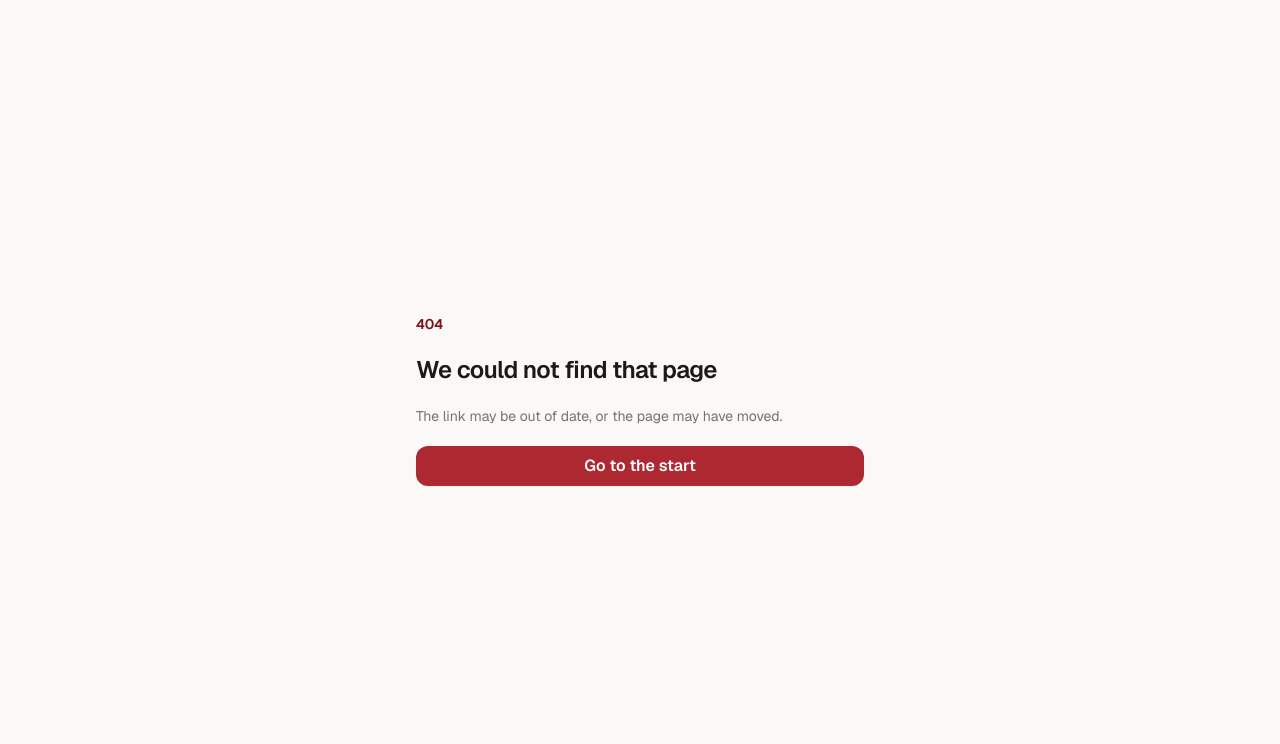
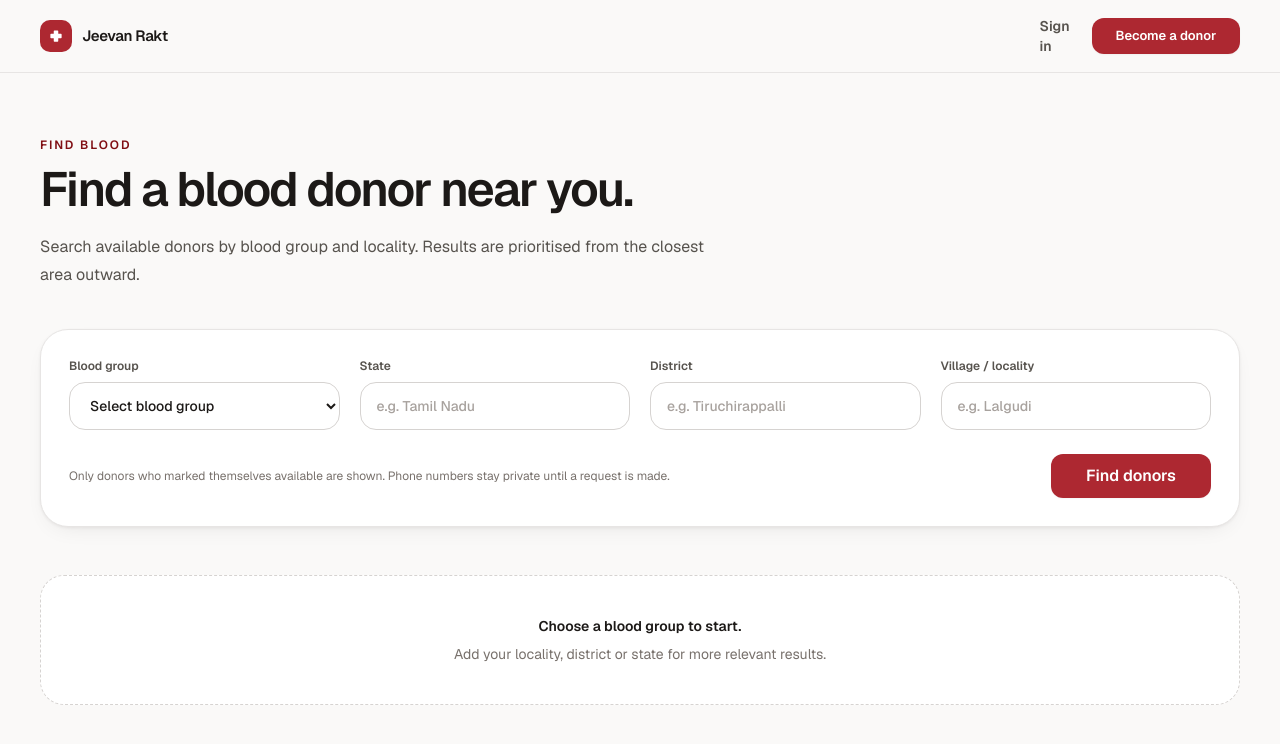
Before and after one commit to johnson-tony/blood_donation, a Next.js app: page /find-blood in a window 1280 px wide. Before the commit this address had no page. Shown: the top 744 px of the page. Built offline with nearby package versions, Linux system fonts and the light colour scheme.

Commit message:
feat: build find blood search page

```diff
--- /dev/null
+++ b/app/find-blood/page.tsx
@@ -0,0 +1,113 @@
+import Link from "next/link";
+
+import { BrandLogo } from "@/components/layout/brand";
+import { buttonClasses } from "@/components/ui/button";
+import { BLOOD_GROUPS } from "@/lib/constants";
+import { findAvailableDonors } from "@/lib/services/donor-search.service";
+import type { BloodGroup } from "@/types/user";
+
+type SearchParams = Promise<Record<string, string | string[] | undefined>>;
+
+function first(value: string | string[] | undefined) {
+  return Array.isArray(value) ? value[0] : value;
+}
+
+function isBloodGroup(value: string | undefined): value is BloodGroup {
+  return Boolean(value && BLOOD_GROUPS.includes(value as BloodGroup));
+}
+
+export default async function FindBloodPage({ searchParams }: { searchParams: SearchParams }) {
+  const params = await searchParams;
+  const bloodGroup = first(params.bloodGroup);
+  const state = first(params.state)?.trim() || "";
+  const district = first(params.district)?.trim() || "";
+  const locality = first(params.locality)?.trim() || "";
+  const searched = isBloodGroup(bloodGroup);
+
+  const donors = searched
+    ? await findAvailableDonors({ bloodGroup, state, district, locality })
+    : [];
+
+  return (
+    <main className="min-h-screen bg-canvas text-ink">
+      <header className="border-b border-line bg-canvas/95">
+        <div className="mx-auto flex h-[4.5rem] max-w-7xl items-center justify-between px-5 sm:px-8 lg:px-10">
+          <BrandLogo />
+          <div className="flex items-center gap-2">
+            <Link href="/sign-in" className="hidden rounded-xl px-3.5 py-2 text-sm font-semibold text-ink-secondary hover:bg-surface-muted hover:text-ink sm:inline-flex">Sign in</Link>
+            <Link href="/sign-up" className={buttonClasses({ size: "sm", className: "w-auto rounded-xl px-4" })}>Become a donor</Link>
+          </div>
+        </div>
+      </header>
+
+      <div className="mx-auto max-w-7xl px-5 py-12 sm:px-8 lg:px-10 lg:py-16">
+        <div className="max-w-2xl">
+          <p className="text-xs font-semibold uppercase tracking-[0.16em] text-mahogany-700">Find blood</p>
+          <h1 className="mt-3 text-4xl font-semibold tracking-[-0.04em] sm:text-5xl">Find a blood donor near you.</h1>
+          <p className="mt-5 text-base leading-7 text-ink-secondary">Search available donors by blood group and locality. Results are prioritised from the closest area outward.</p>
+        </div>
+
+        <form method="get" className="mt-10 rounded-[1.75rem] border border-line bg-surface p-5 shadow-raised sm:p-7">
+          <div className="grid gap-5 md:grid-cols-2 lg:grid-cols-4">
+            <label className="block">
+              <span className="mb-2 block text-xs font-semibold text-ink-secondary">Blood group</span>
+              <select name="bloodGroup" defaultValue={bloodGroup ?? ""} required className="h-12 w-full rounded-2xl border border-line-strong bg-surface px-4 text-sm font-medium outline-none focus:border-mahogany-600 focus:ring-4 focus:ring-mahogany-600/10">
+                <option value="" disabled>Select blood group</option>
+                {BLOOD_GROUPS.map((group) => <option key={group} value={group}>{group}</option>)}
+              </select>
+            </label>
+            {[
+              ["state", "State", state, "e.g. Tamil Nadu"],
+              ["district", "District", district, "e.g. Tiruchirappalli"],
+              ["locality", "Village / locality", locality, "e.g. Lalgudi"],
+            ].map(([name, label, value, placeholder]) => (
+              <label key={name} className="block">
+                <span className="mb-2 block text-xs font-semibold text-ink-secondary">{label}</span>
+                <input name={name} defaultValue={value} placeholder={placeholder} className="h-12 w-full rounded-2xl border border-line-strong bg-surface px-4 text-sm font-medium outline-none placeholder:text-ink-subtle focus:border-mahogany-600 focus:ring-4 focus:ring-mahogany-600/10" />
+              </label>
+            ))}
+          </div>
+          <div className="mt-6 flex flex-col gap-3 sm:flex-row sm:items-center sm:justify-between">
+            <p className="text-xs leading-5 text-ink-muted">Only donors who marked themselves available are shown. Phone numbers stay private until a request is made.</p>
+            <button type="submit" className={buttonClasses({ size: "lg", className: "sm:w-auto sm:min-w-40" })}>Find donors</button>
+          </div>
+        </form>
+
+        {!searched ? (
+          <div className="mt-12 rounded-3xl border border-dashed border-line-strong bg-surface p-10 text-center">
+            <p className="text-sm font-semibold">Choose a blood group to start.</p>
+            <p className="mt-2 text-sm text-ink-muted">Add your locality, district or state for more relevant results.</p>
+          </div>
+        ) : donors.length === 0 ? (
+          <div className="mt-12 rounded-3xl border border-line bg-surface p-10 text-center shadow-card">
+            <p className="text-sm font-semibold">No available donors found for this search.</p>
+            <p className="mt-2 text-sm text-ink-muted">Try a wider area, such as the district or state, or check another blood group.</p>
+          </div>
+        ) : (
+          <section className="mt-12">
+            <p className="text-xs font-semibold uppercase tracking-[0.16em] text-mahogany-700">Available donors</p>
+            <h2 className="mt-2 text-2xl font-semibold tracking-tight">{donors.length} match{donors.length === 1 ? "" : "es"} found</h2>
+            <div className="mt-6 grid gap-4 md:grid-cols-2 xl:grid-cols-3">
+              {donors.map((donor) => (
+                <article key={donor.id} className="rounded-3xl border border-line bg-surface p-6 shadow-card transition-shadow hover:shadow-raised">
+                  <div className="flex items-start justify-between gap-4">
+                    <div>
+                      <h3 className="text-lg font-semibold">{donor.name}</h3>
+                      <p className="mt-1 text-sm text-ink-muted">{donor.locality}, {donor.district}</p>
+                    </div>
+                    <span className="inline-flex size-11 items-center justify-center rounded-2xl bg-mahogany-50 text-sm font-bold text-mahogany-800">{donor.bloodGroup}</span>
+                  </div>
+                  <div className="mt-6 flex items-center gap-2 text-xs font-semibold text-success"><span className="size-2 rounded-full bg-success" /> Available to donate</div>
+                  <div className="mt-5 flex items-center justify-between border-t border-line pt-5">
+                    <span className="text-xs text-ink-subtle">{donor.state}</span>
+                    <Link href="/sign-in" className="text-sm font-semibold text-mahogany-700 hover:text-mahogany-800">Request blood →</Link>
+                  </div>
+                </article>
+              ))}
+            </div>
+          </section>
+        )}
+      </div>
+    </main>
+  );
+}
```
